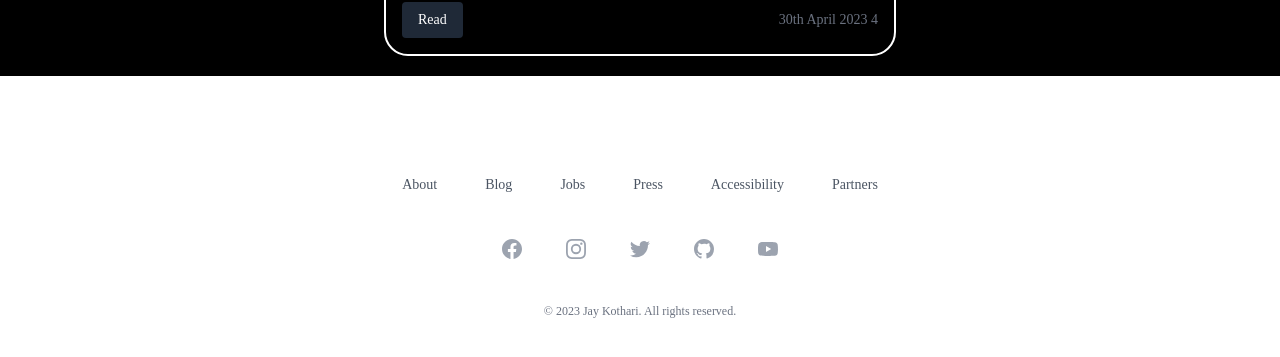
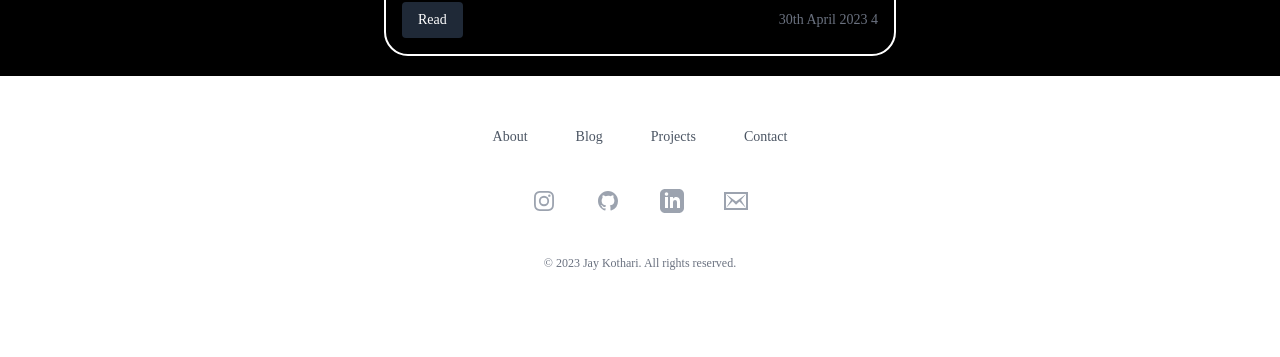
Before and after one commit to Jayko001/my-portfolio, a React (Vite) app: page /blog in a window 1280 px wide. Shown: the part 1222-1579 px from the top of the page. After the commit the page ends 1543 px from the top, so only its background shows below. Built offline with nearby package versions, Linux system fonts and the light colour scheme.

Commit message:
fixed footer links

```diff
--- a/src/components/LoadingScreen.tsx
+++ b/src/components/LoadingScreen.tsx
@@ -7,7 +7,8 @@ const funFacts = [
   'I am an ex-astrophysics major.',
   'I\'ve never broken a bone.',
   'I am from India.',
-  'I have gotten a haircut in front of 50 people.'
+  'I have gotten a haircut in front of 50 people.',
+  'I have never left the United States.'
 ];
 
 const LoadingScreen = () => {
--- a/src/components/footer.tsx
+++ b/src/components/footer.tsx
@@ -1,29 +1,14 @@
 const navigation = {
     main: [
-      { name: 'About', href: '#' },
-      { name: 'Blog', href: '#' },
-      { name: 'Jobs', href: '#' },
-      { name: 'Press', href: '#' },
-      { name: 'Accessibility', href: '#' },
-      { name: 'Partners', href: '#' },
+      { name: 'About', href: '/about' },
+      { name: 'Blog', href: '/blog' },
+      { name: 'Projects', href: '/projects' },
+      { name: 'Contact', href: '/contact' },
     ],
     social: [
       {
-        name: 'Facebook',
-        href: '#',
-        icon: (props: any) => (
-          <svg fill="currentColor" viewBox="0 0 24 24" {...props}>
-            <path
-              fillRule="evenodd"
-              d="M22 12c0-5.523-4.477-10-10-10S2 6.477 2 12c0 4.991 3.657 9.128 8.438 9.878v-6.987h-2.54V12h2.54V9.797c0-2.506 1.492-3.89 3.777-3.89 1.094 0 2.238.195 2.238.195v2.46h-1.26c-1.243 0-1.63.771-1.63 1.562V12h2.773l-.443 2.89h-2.33v6.988C18.343 21.128 22 16.991 22 12z"
-              clipRule="evenodd"
-            />
-          </svg>
-        ),
-      },
-      {
         name: 'Instagram',
-        href: '#',
+        href: 'https://www.instagram.com/jayko_001/',
         icon: (props: any) => (
           <svg fill="currentColor" viewBox="0 0 24 24" {...props}>
             <path
@@ -35,17 +20,8 @@ const navigation = {
         ),
       },
       {
-        name: 'Twitter',
-        href: '#',
-        icon: (props: any) => (
-          <svg fill="currentColor" viewBox="0 0 24 24" {...props}>
-            <path d="M8.29 20.251c7.547 0 11.675-6.253 11.675-11.675 0-.178 0-.355-.012-.53A8.348 8.348 0 0022 5.92a8.19 8.19 0 01-2.357.646 4.118 4.118 0 001.804-2.27 8.224 8.224 0 01-2.605.996 4.107 4.107 0 00-6.993 3.743 11.65 11.65 0 01-8.457-4.287 4.106 4.106 0 001.27 5.477A4.072 4.072 0 012.8 9.713v.052a4.105 4.105 0 003.292 4.022 4.095 4.095 0 01-1.853.07 4.108 4.108 0 003.834 2.85A8.233 8.233 0 012 18.407a11.616 11.616 0 006.29 1.84" />
-          </svg>
-        ),
-      },
-      {
         name: 'GitHub',
-        href: '#',
+        href: 'https://github.com/Jayko001',
         icon: (props: any) => (
           <svg fill="currentColor" viewBox="0 0 24 24" {...props}>
             <path
@@ -57,16 +33,30 @@ const navigation = {
         ),
       },
       {
-        name: 'YouTube',
-        href: '#',
+        name: 'LinkedIn',
+        href: 'https://www.linkedin.com/in/jayko001/',
         icon: (props: any) => (
-          <svg fill="currentColor" viewBox="0 0 24 24" {...props}>
+          <svg xmlns="http://www.w3.org/2000/svg" fill="currentColor" viewBox="0 0 24 24" {...props}>
             <path
               fillRule="evenodd"
-              d="M19.812 5.418c.861.23 1.538.907 1.768 1.768C21.998 8.746 22 12 22 12s0 3.255-.418 4.814a2.504 2.504 0 0 1-1.768 1.768c-1.56.419-7.814.419-7.814.419s-6.255 0-7.814-.419a2.505 2.505 0 0 1-1.768-1.768C2 15.255 2 12 2 12s0-3.255.417-4.814a2.507 2.507 0 0 1 1.768-1.768C5.744 5 11.998 5 11.998 5s6.255 0 7.814.418ZM15.194 12 10 15V9l5.194 3Z"
-              clipRule="evenodd"
-            />
+              d="M19 0h-14c-2.761 0-5 2.239-5 5v14c0 2.761 2.239 5 5 5h14c2.762 0 5-2.239 5-5v-14c0-2.761-2.238-5-5-5zm-11 19h-3v-11h3v11zm-1.5-12.268c-.966 0-1.75-.79-1.75-1.764s.784-1.764 1.75-1.764 1.75.79 1.75 1.764-.783 1.764-1.75 1.764zm13.5 12.268h-3v-5.604c0-3.368-4-3.113-4 0v5.604h-3v-11h3v1.765c1.396-2.586 7-2.777 7 2.476v6.759z"
+              clipRule='evenodd'
+              />
           </svg>
+        ),
+      },
+      {
+        name: 'Email',
+        href: 'mailto:kotharjy@mail.uc.edu?subject=Hello%20Jay!',
+        icon: (props: any) => (
+          <svg xmlns="http://www.w3.org/2000/svg" fill="currentColor" viewBox="0 0 24 24" {...props}>
+            <path
+              fillRule="evenodd"
+              d="M22 5v14h-20v-14h20zm2-2h-24v18h24v-18zm-2 16l-6.526-6.618-3.445 3.483-3.418-3.525-6.611 6.66 5.051-8-5.051-6 10.029 7.446 9.971-7.446-4.998 6.01 4.998 7.99z"
+              clipRule='evenodd'
+              />
+          </svg>
+
         ),
       },
     ],
@@ -75,7 +65,7 @@ const navigation = {
   export default function Footer() {
     return (
       <footer className="bg-white bottom-0 z-10">
-        <div className="mx-auto max-w-7xl overflow-hidden px-6 py-20 sm:py-24 lg:px-8">
+        <div className="mx-auto max-w-7xl overflow-hidden px-6 py-20 sm:py-12 lg:px-8">
           <nav className="-mb-6 columns-2 sm:flex sm:justify-center sm:space-x-12" aria-label="Footer">
             {navigation.main.map((item) => (
               <div key={item.name} className="pb-6">
--- a/src/pages/about.tsx
+++ b/src/pages/about.tsx
@@ -327,7 +327,7 @@ function About() {
           }`
         }
       </style>
-      <h1 className='relative mt-10 text-white z-10'> Scroll to see the Magic! </h1>
+      <h1 className='relative mt-10 text-white z-10'> Scroll down to see the Magic! </h1>
       <div className="viewport" >
           <ParticleBackground/>
           <div className='scene3D-container'>
```
